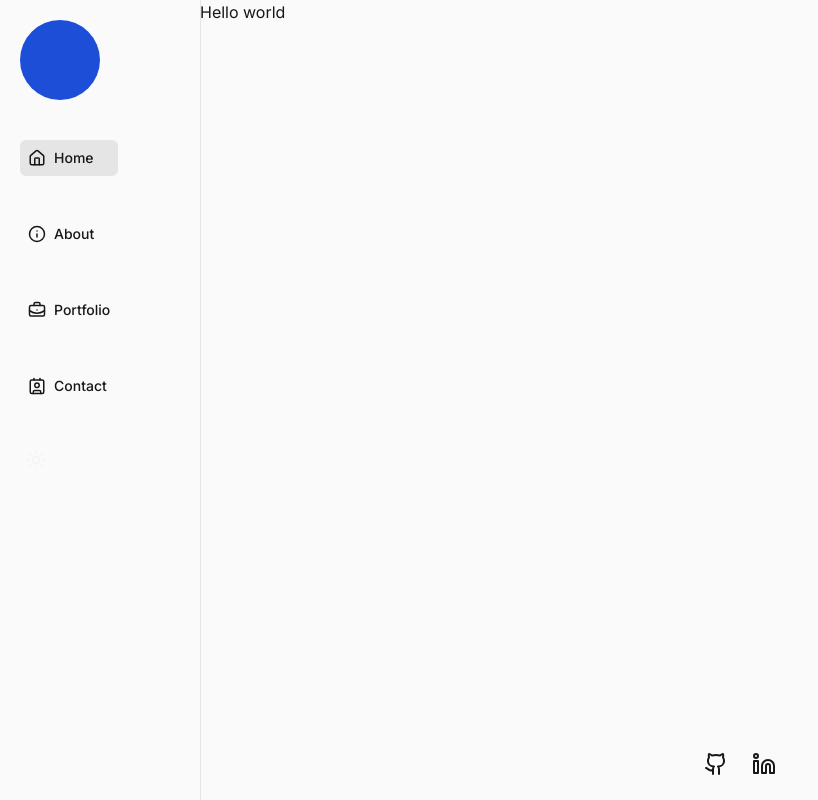
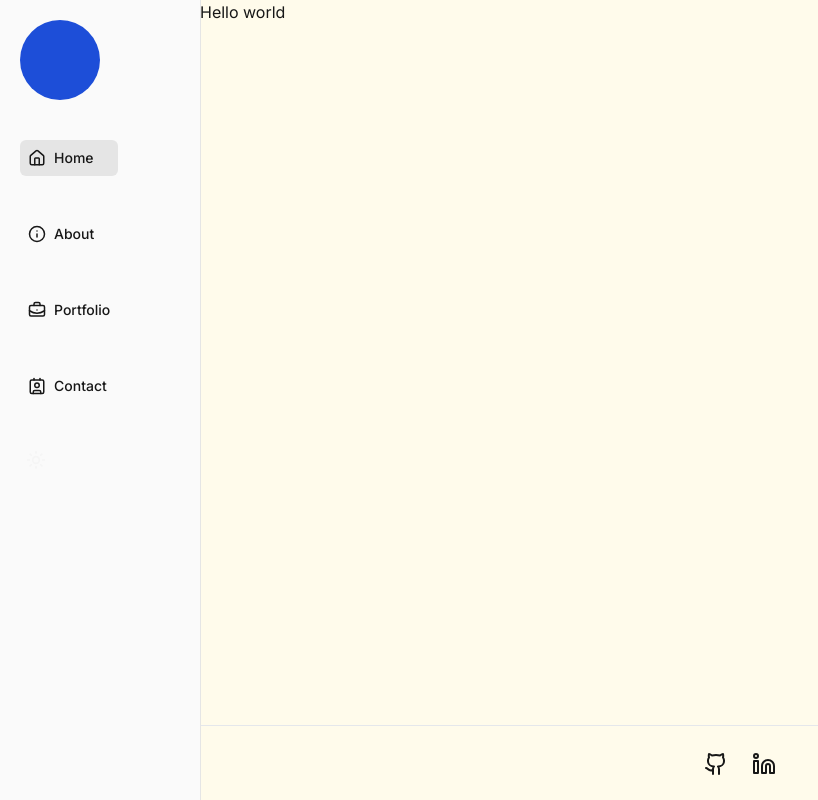
Before and after one commit to MarcAnthony-WebDev/Portfolio-Site-v2, a Next.js app: page / in a window 1280 px wide. Shown: the whole page, without its empty margins (0-818 px from the left). Built offline with nearby package versions, Linux system fonts and the light colour scheme.

Commit message:
dark and light mode functionality

```diff
--- a/app/contact/page.tsx
+++ b/app/contact/page.tsx
@@ -1,7 +1,7 @@
 import React from "react";
 
 const Page = () => {
-  return <div>page</div>;
+  return <div className="main-color-styles h-full">page</div>;
 };
 
 export default Page;
--- a/app/globals.css
+++ b/app/globals.css
@@ -33,3 +33,7 @@ body {
 .flex-center {
   @apply flex items-center justify-center;
 }
+
+.main-color-styles {
+  @apply bg-light-bg text-light-color dark:bg-dark-bg dark:text-dark-color;
+}
--- a/app/layout.tsx
+++ b/app/layout.tsx
@@ -25,10 +25,10 @@ export default function RootLayout({
         className={`${inter.className} text-light-color dark:text-dark-color`}
       >
         <Providers>
-          <div className="site-container md:grid-cols-main-columns mx-auto flex min-h-screen max-w-[1440px] flex-col bg-gray-100 md:grid">
+          <div className="site-container mx-auto flex min-h-screen max-w-[1440px] flex-col bg-gray-100 md:grid md:grid-cols-main-columns md:grid-rows-[1fr_75px]">
             <NavBar />
             {/* <div className="main-container col-[2/3] "> */}
-            <main className="col-[2/3]"> {children}</main>
+            <main className="col-[2/3]">{children}</main>
             <Footer />
           </div>
         </Providers>
--- a/components/Footer.tsx
+++ b/components/Footer.tsx
@@ -19,13 +19,13 @@ const footerLinks: linksType[] = [
 
 const Footer = () => {
   return (
-    <footer className="bg-light-bg col-[2/3] dark:bg-gray-950">
+    <footer className="col-[2/3] border-t-[1px] bg-light-bg dark:bg-dark-bg">
       <ul className="flex h-full items-end justify-center gap-2 py-4">
         {footerLinks.map((link) => {
           const LinkIcon = link.icon;
           return (
             <li key={link.name}>
-              <button className="hover:bg-light-bg-hover dark:hover:bg-dark-bg-hover rounded-full p-2">
+              <button className="rounded-full p-2 hover:bg-light-bg-hover dark:hover:bg-dark-bg-hover">
                 <Link href={link.href}>
                   {LinkIcon && (
                     <LinkIcon className="h-full w-full transition duration-200 hover:rotate-3" />
--- a/components/index.ts
+++ b/components/index.ts
@@ -1,6 +1,5 @@
 import NavBar from "./NavBar";
 import Footer from "./Footer";
 import ThemeToggler from "./ThemeToggler";
-import ScrollToTop from "./ScrollToTop";
 
-export { NavBar, Footer, ThemeToggler, ScrollToTop };
+export { NavBar, Footer, ThemeToggler };
--- a/tailwind.config.ts
+++ b/tailwind.config.ts
@@ -22,7 +22,7 @@ const config: Config = {
       },
       backgroundColor: {
         //custom tailwind bg color class
-        "light-bg": colors.neutral[50],
+        "light-bg": colors.amber[50],
         "light-bg-hover": colors.neutral[300],
         "dark-bg": colors.gray[900],
         "dark-bg-hover": colors.slate[700],
```
